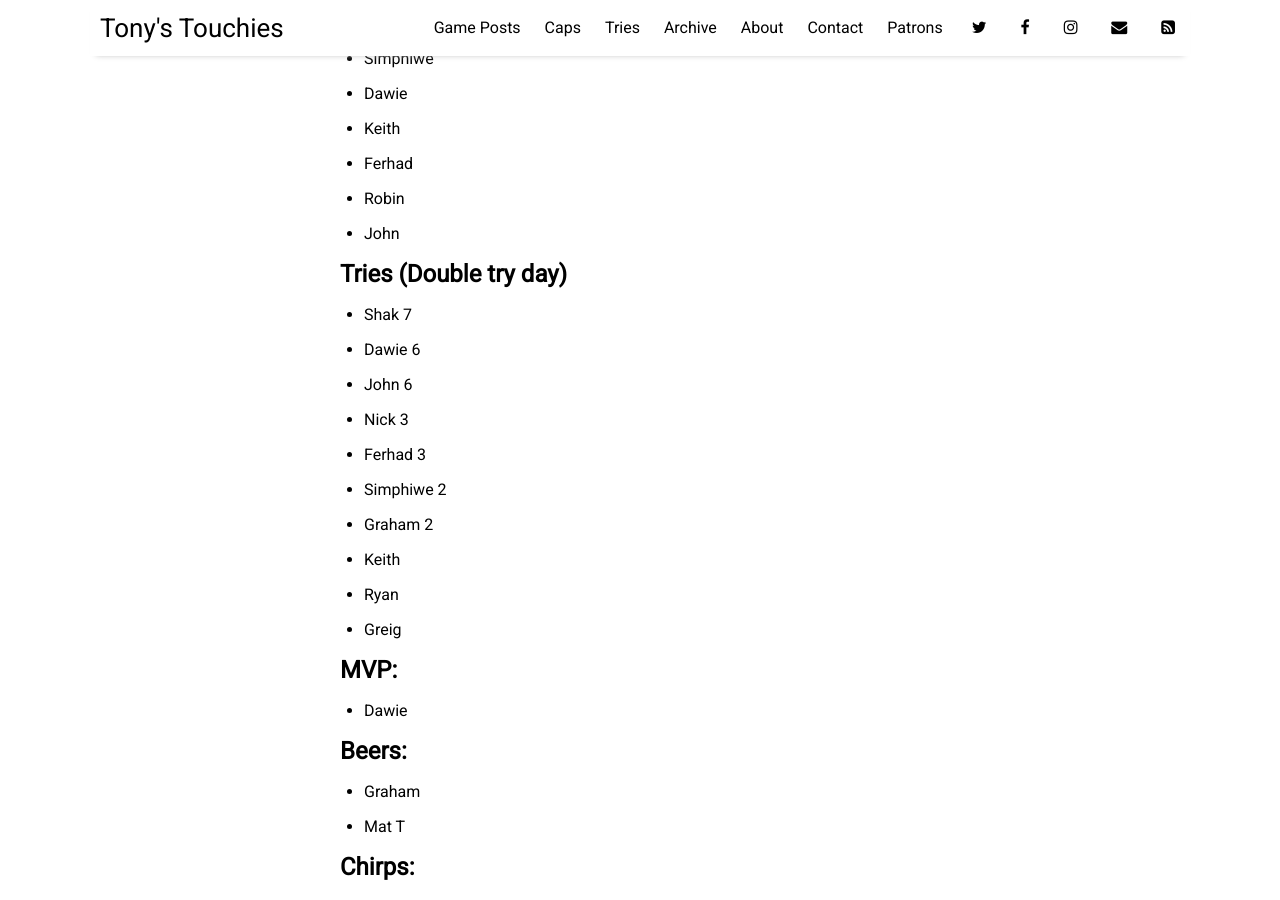
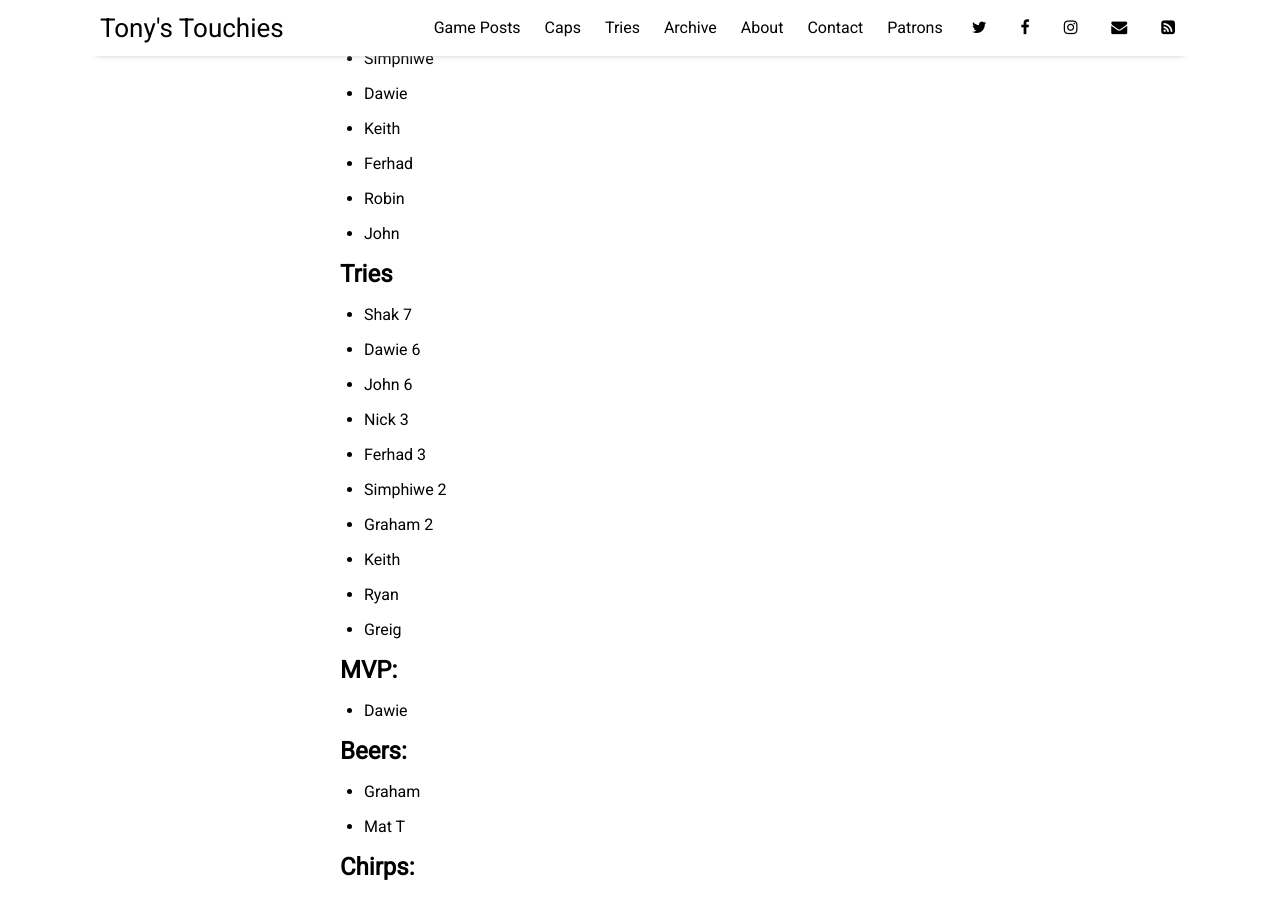
Before and after one commit to sundayrugby/sundayrugby.github.io, a Jekyll site: the page built from _posts/2024-09-08-CV.md, in a window 1280 px wide and 900 px high, scrolled down 729 px. Built offline with Jekyll 4.4.1, drawn with Linux system fonts in a browser that asks for light colours; nearby versions of some CDN libraries.

Commit message:
Update 2024-09-08-CV.md

```diff
--- a/_posts/2024-09-08-CV.md
+++ b/_posts/2024-09-08-CV.md
@@ -23,7 +23,7 @@ image: 2024_09_08.jpg
 * Robin
 * John
 
-## Tries (Double try day)
+## Tries
 
 * Shak 7
 * Dawie 6
```
